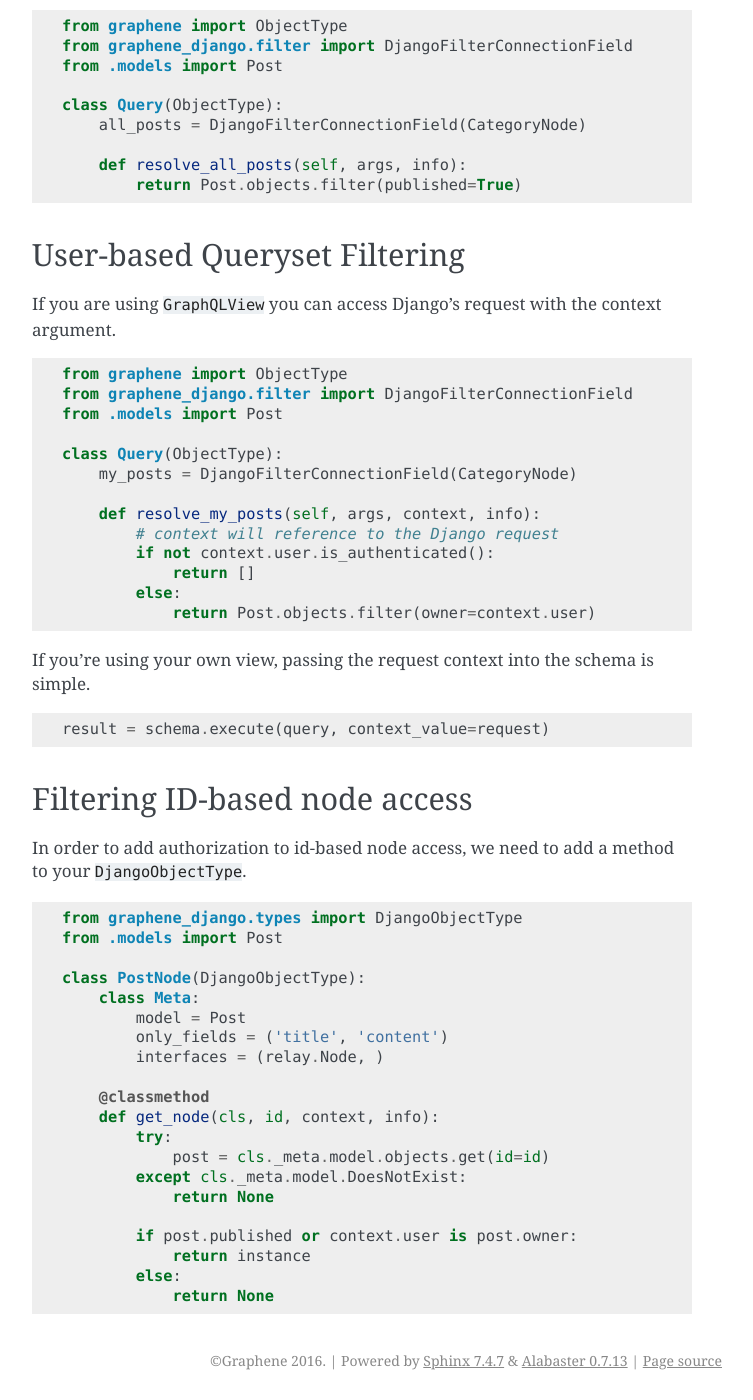
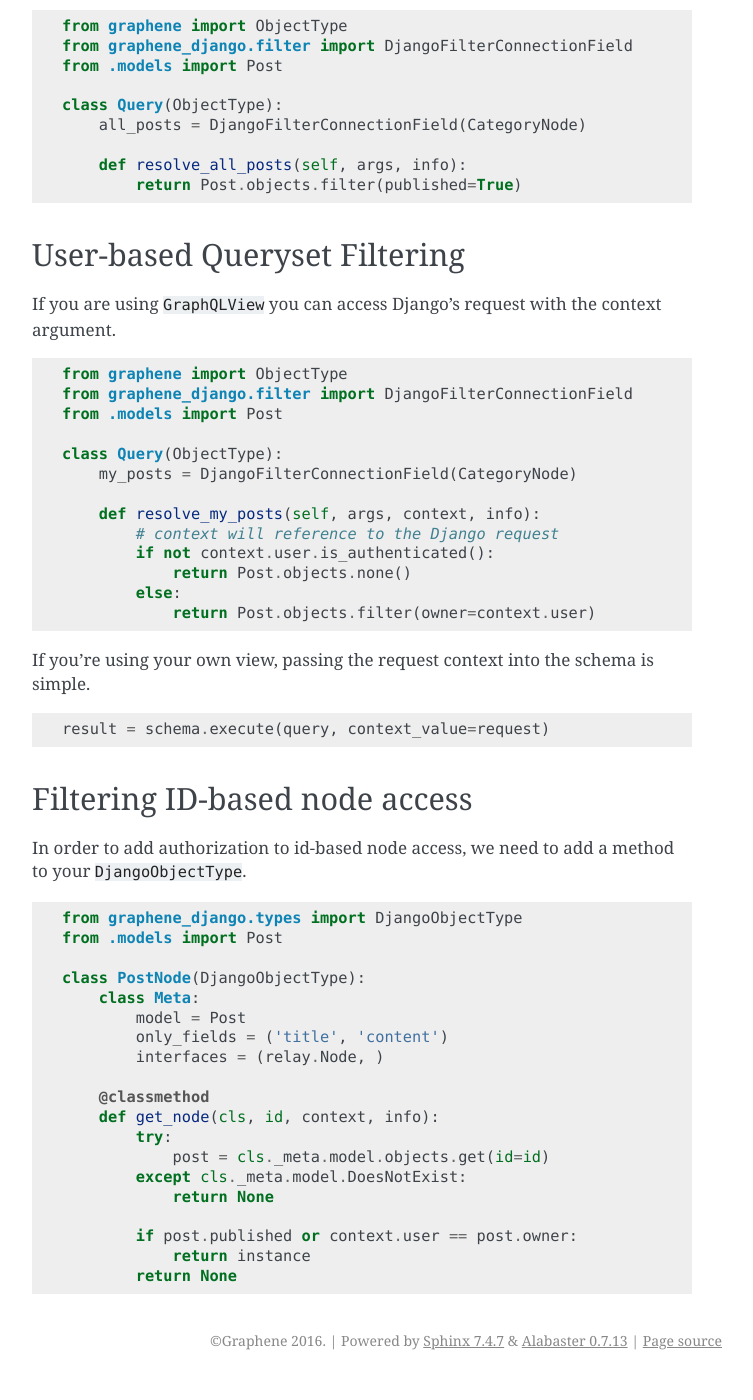
Before and after one commit to graphql-python/graphene-django, a Sphinx documentation site: the page built from docs/authorization.rst, in a window 1280 px wide and 1400 px high, scrolled down 854 px. Shown: the whole window, without its empty margins (388-1141 px from the left). Built offline with Sphinx 7.4.7, drawn with Linux system fonts in a browser that asks for light colours.

Commit message:
Updated Django docs with latest changes in graphene-python PRs.
Including unmerged PR: https://github.com/graphql-python/graphene-python.org/pull/5

```diff
--- a/docs/authorization.rst
+++ b/docs/authorization.rst
@@ -70,7 +70,7 @@ with the context argument.
         def resolve_my_posts(self, args, context, info):
             # context will reference to the Django request
             if not context.user.is_authenticated():
-                return []
+                return Post.objects.none()
             else:
                 return Post.objects.filter(owner=context.user)
 
@@ -105,7 +105,6 @@ method to your ``DjangoObjectType``.
             except cls._meta.model.DoesNotExist:
                 return None
 
-            if post.published or context.user is post.owner:
+            if post.published or context.user == post.owner:
                 return instance
-            else:
-                return None
+            return None
--- a/docs/filtering.rst
+++ b/docs/filtering.rst
@@ -110,7 +110,7 @@ For example:
             filter_fields = ['name', 'genus', 'is_domesticated']
             # Either a tuple/list of fields upon which ordering is allowed, or
             # True to allow filtering on all fields specified in filter_fields
-            order_by_fields = True
+            filter_order_by = True
             interfaces = (relay.Node, )
 
 You can then control the ordering via the ``orderBy`` argument:
@@ -134,7 +134,7 @@ Custom Filtersets
 By default Graphene provides easy access to the most commonly used
 features of ``django-filter``. This is done by transparently creating a
 ``django_filters.FilterSet`` class for you and passing in the values for
-``filter_fields`` and ``order_by_fields``.
+``filter_fields`` and ``filter_order_by``.
 
 However, you may find this to be insufficient. In these cases you can
 create your own ``Filterset`` as follows:
--- a/docs/introspection.rst
+++ b/docs/introspection.rst
@@ -32,6 +32,9 @@ you're ready to use Relay with Graphene GraphQL implementation.
 Advanced Usage
 --------------
 
+The ``--indent`` option can be used to specify the number of indentation spaces to
+be used in the output. Defaults to `None` which displays all data on a single line.
+
 To simplify the command to ``./manage.py graphql_schema``, you can
 specify the parameters in your settings.py:
 
```
